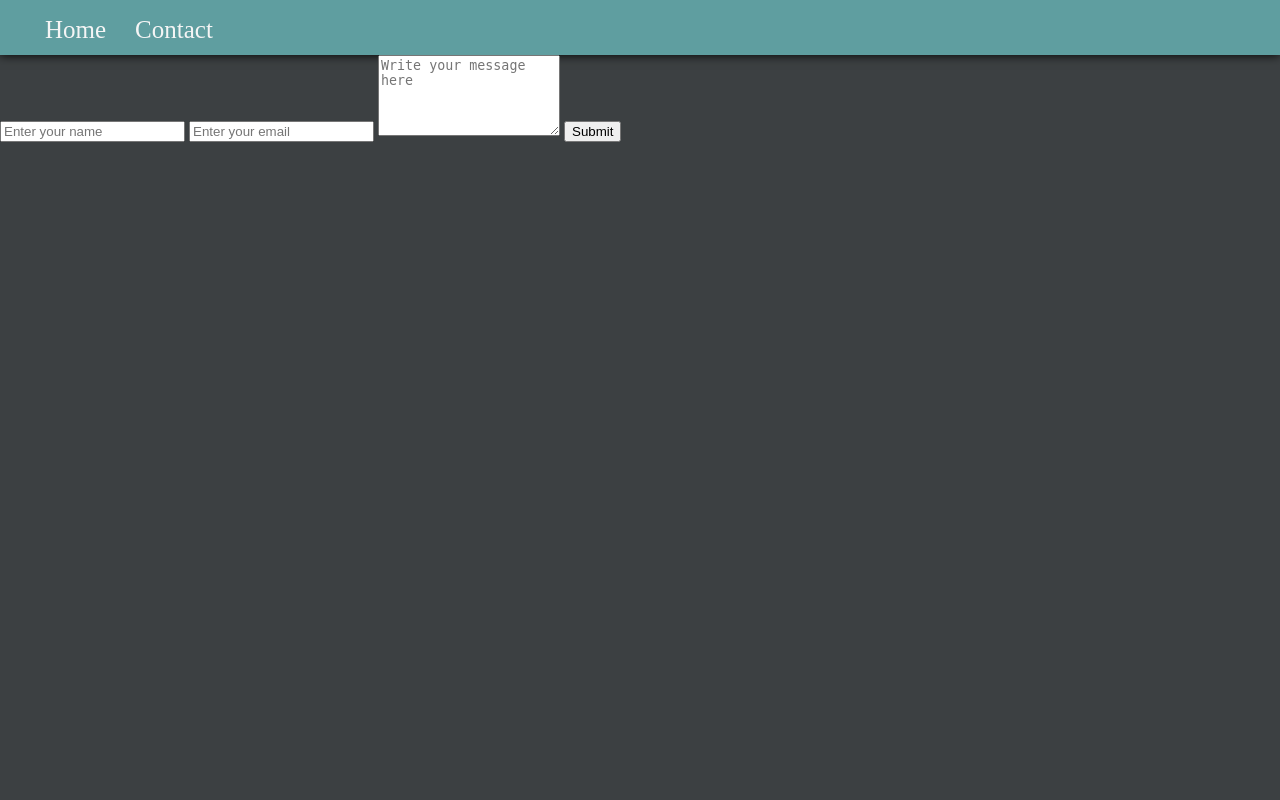
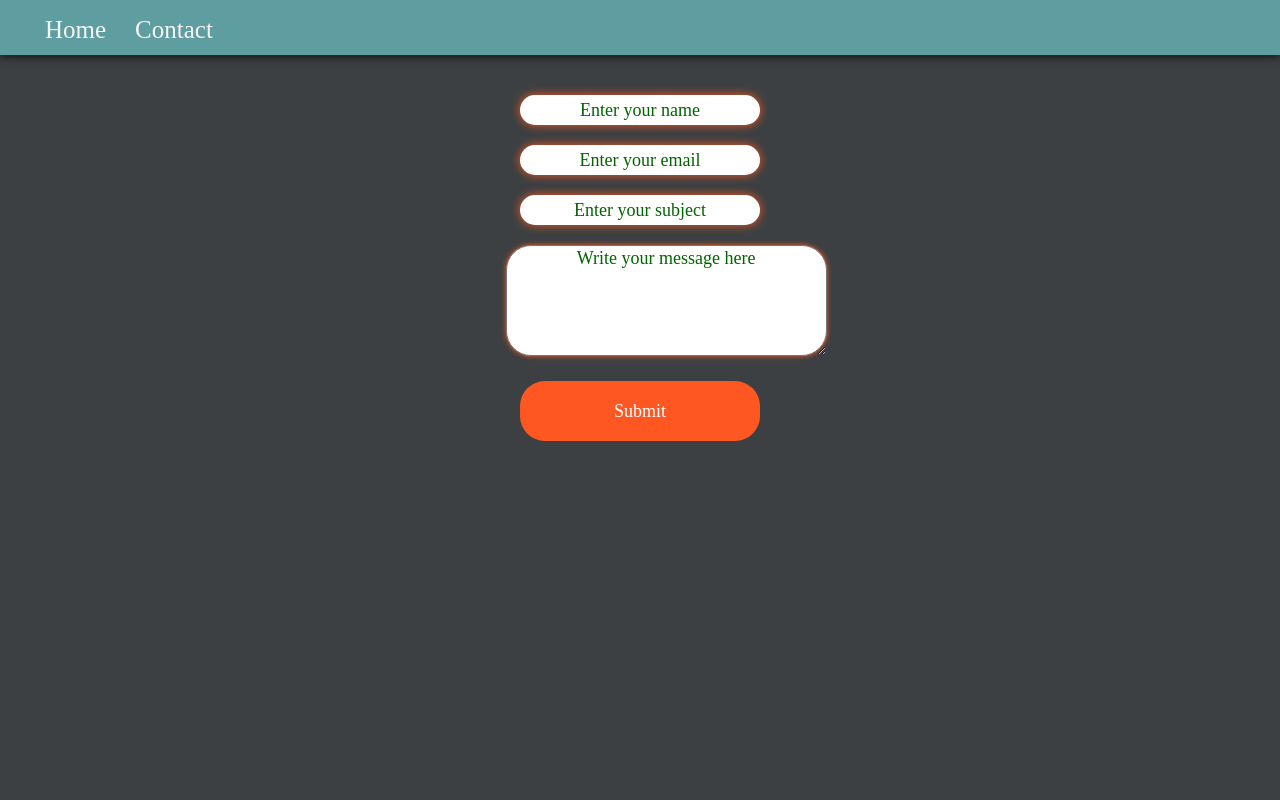
Before and after one commit to Sanilblank/Simple_slider_and_contactform, a PHP site: page /contact.php in a window 1280 px wide. Run offline with PHP 8.4, Linux system fonts and the light colour scheme.

Commit message:
style contact form

```diff
--- a/contact.php
+++ b/contact.php
@@ -2,13 +2,16 @@
     require 'includes/header.php';
 ?>
 
-<form action=# method="POST">
-    <input type="text" name="name" placeholder="Enter your name" maxlength="30" minlength="4">
-    <input type="email" name="email" placeholder="Enter your email" maxlength="30" minlength="10">
-    <textarea name="message" rows="5" cols="20" placeholder="Write your message here"></textarea>
+<div class="contactForm">
+    <form action=# method="POST">
+        <input type="text" name="name" placeholder="Enter your name" maxlength="30" minlength="4">
+        <input type="email" name="email" placeholder="Enter your email" maxlength="30" minlength="10">
+        <input type="text" name="subject" placeholder="Enter your subject" maxlength="20" minlength="5">
+        <textarea name="msg" rows="5" cols="30" placeholder="Write your message here"></textarea>
 
-    <button type="submit" name="submit">Submit</button>
-</form>
+        <button type="submit" name="submit">Submit</button>
+    </form>
+</div>
 
 
 
--- a/style.css
+++ b/style.css
@@ -114,3 +114,54 @@ h1{
     letter-spacing: 3px;
     color: whitesmoke;
 }
+
+.contactForm{
+    text-align: center;
+    margin-top: 40px;
+}
+
+input{
+    display: block;
+    border: #ff5722;
+    outline: none;
+    text-align: center;
+    margin: 20px auto;
+    box-shadow: 0 0 10px #ff5722;
+    width: 240px;
+    height: 30px;
+    background-color: white;
+    font-family: 'Times New Roman', Times, serif;
+    font-size: 18px;
+    border-radius: 25px;
+    color: darkgreen;
+}
+
+textarea{
+    display: block;
+    margin-left: 39.5%;
+    border-radius: 25px;
+    text-align: center;
+    font-family: 'Times New Roman', Times, serif;
+    outline: none;
+    font-size: 18px;
+    box-shadow: 0 0 5px #ff5722;
+
+}
+
+::placeholder{
+    color: darkgreen;
+}
+
+button{
+    margin-top: 25px;
+    width: 240px;
+    height: 60px;
+    background-color: #ff5722;
+    font-family: 'Times New Roman', Times, serif;
+    color: white;
+    font-size: 18px;
+    border-radius: 25px;
+    cursor: pointer;
+    outline: none;
+    border: none;
+}
```
